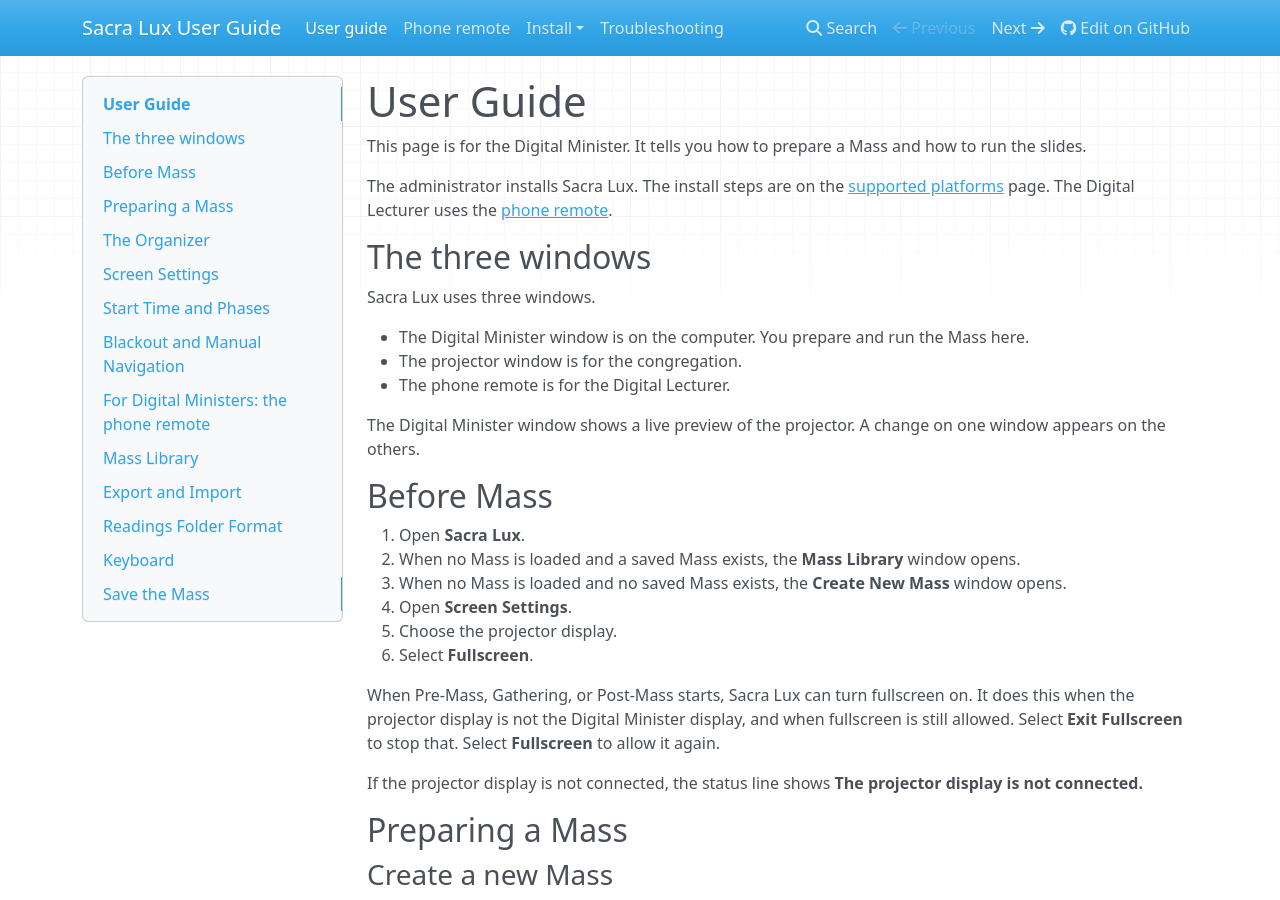
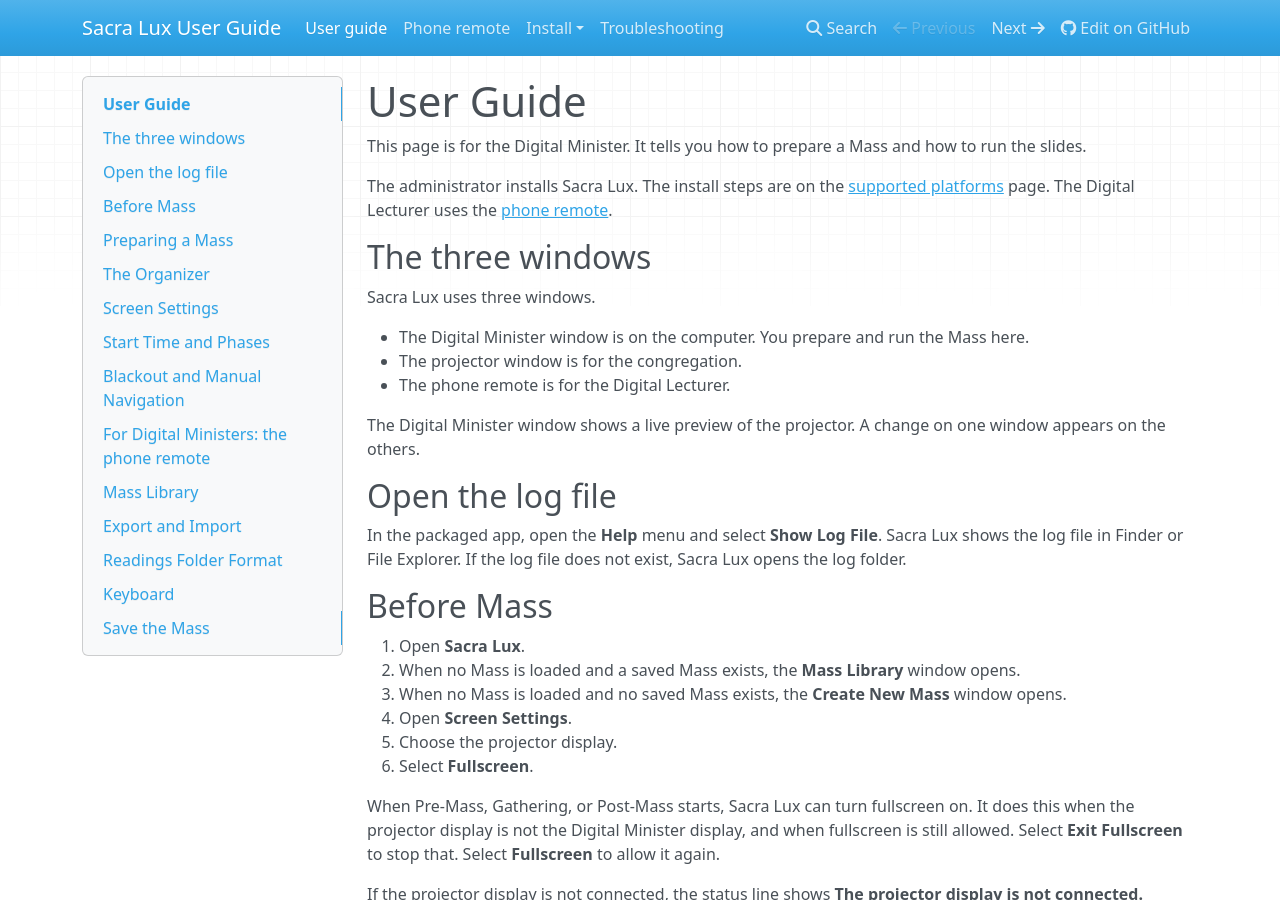
Before and after one commit to Saint-Therese-Of-Lisieux-Parish/sacra_lux, an MkDocs documentation site: the page built from docs/user-guide.md, in a window 1280 px wide and 900 px high. Built offline with MkDocs 1.6.1, drawn with Linux system fonts in a browser that asks for light colours; nearby versions of some CDN libraries.

Commit message:
feat(electron): add a log file menu item
Add Show Log File to the Help menu and open the log folder when no log exists. Document the command and add menu tests. Update the synchronized version files. Refs #749

```diff
--- a/docs/user-guide.md
+++ b/docs/user-guide.md
@@ -17,6 +17,12 @@
 
 The Digital Minister window shows a live preview of the projector.
 A change on one window appears on the others.
+
+## Open the log file
+
+In the packaged app, open the **Help** menu and select **Show Log File**.
+Sacra Lux shows the log file in Finder or File Explorer.
+If the log file does not exist, Sacra Lux opens the log folder.
 
 ## Before Mass
 
```
Also changed, not shown: README.md (+3 -3 lines), docs/codebase_info.md (+1 -1 lines), 4 other files.
